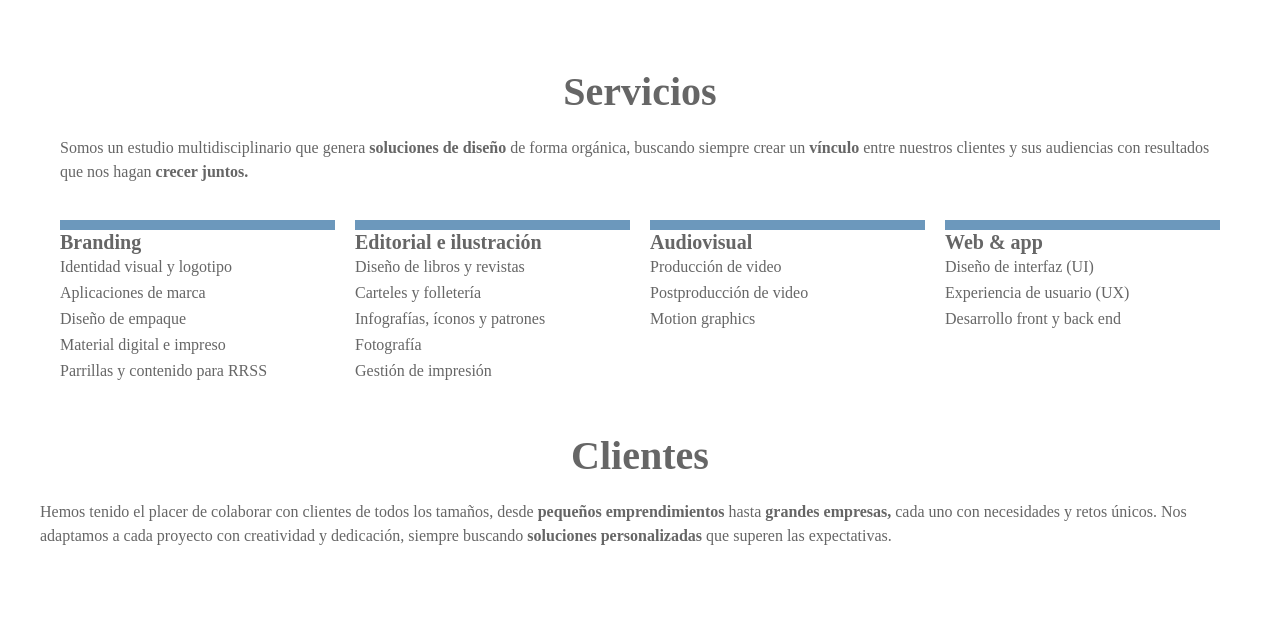
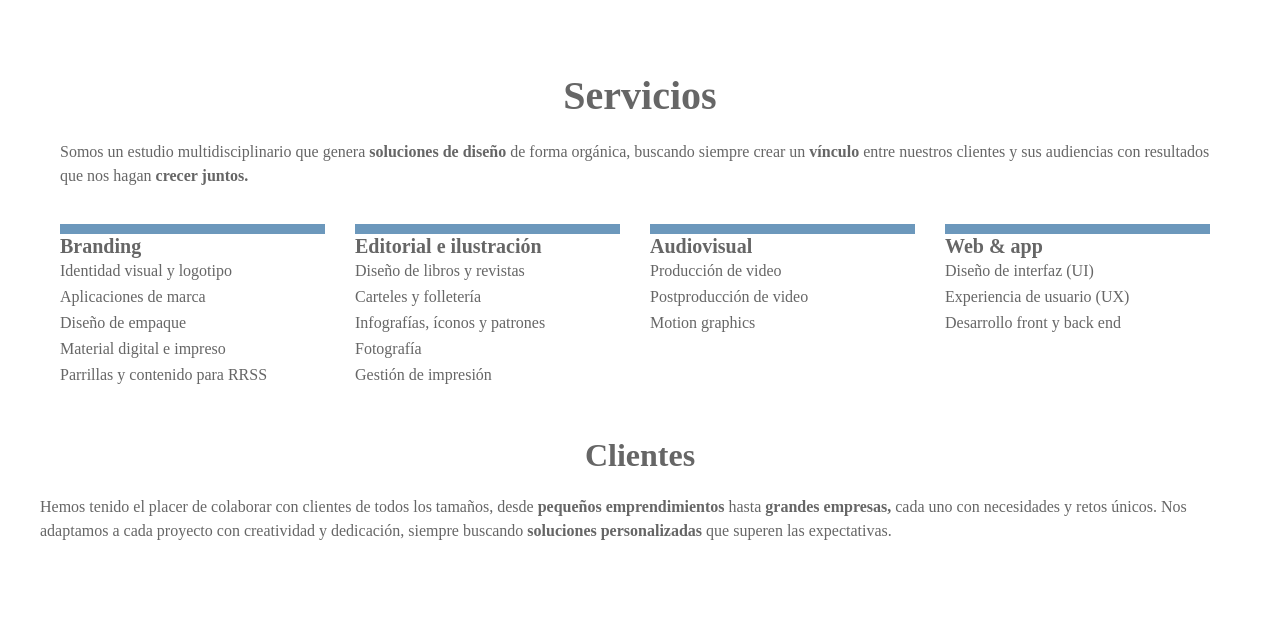
Before and after one commit to organico-studio/entregafinal-lopeziriarte, a website: page pages/servicios.html in a window 1280 px wide. Shown: the part 85-703 px from the top of the page. Drawn offline with nearby package versions, Linux system fonts and the light colour scheme; a web font is replaced by a local one.

Commit message:
entrega final

```diff
--- a/pages/servicios.html
+++ b/pages/servicios.html
@@ -94,7 +94,7 @@
         </div>
     </section>
     <section class="clientes">
-        <h1>Clientes</h1>
+        <h2>Clientes</h2>
         <p class="clientes-txt">Hemos tenido el placer de colaborar con clientes de todos los tamaños, desde <strong>pequeños emprendimientos </strong>hasta <strong>grandes empresas, </strong>cada uno con necesidades y retos únicos. Nos adaptamos a cada proyecto con creatividad y dedicación, siempre buscando <strong>soluciones personalizadas </strong>que superen las expectativas.</p>
     </section>
 </main>
--- a/scss/base/_portafolio.scss
+++ b/scss/base/_portafolio.scss
@@ -30,6 +30,7 @@
 }
 
 .portafolio-txt{
+    color: $color-principal;
     position: absolute;
     top: 50%;
     left: 50%;
--- a/scss/base/_servicios.scss
+++ b/scss/base/_servicios.scss
@@ -8,8 +8,6 @@
 .servicios-cat{
     display: grid;
     grid-template-columns: 1fr;
-    margin: 0px 10px;
-    gap: 10px;
 }
 
 .servicios-intro, .clientes-txt{
@@ -17,7 +15,7 @@
 }
 
 .servicios-txt{
-    margin-top: 20px;
+    margin: 20px 10px 0px 0px;
     border-top: $color-secundario solid 10px;
     text-align: left;
     line-height: 10px;
@@ -25,3 +23,11 @@
         margin: 10px 0px;
     }
 }
+
+.clientes{
+    h2{
+        text-align: center;
+        margin: 20px 0px;
+        font-size: 2em;
+    }
+}
```
Also changed, not shown: css/main.css, 1 other file.
